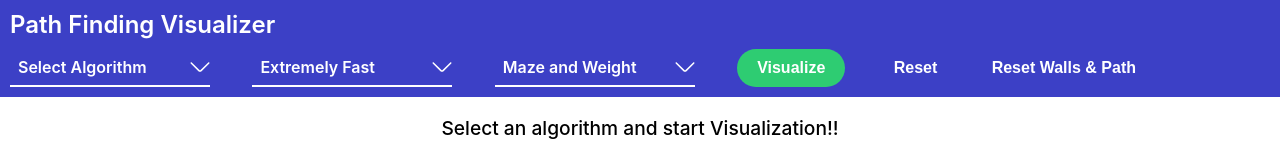
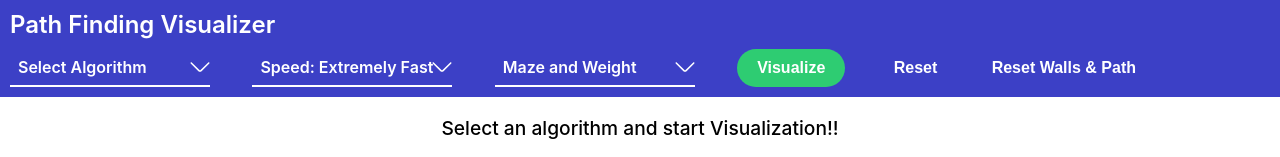
Before and after one commit to ayushag99/PathFinding-Visualizer, a React (Create React App) app: page / in a window 1280 px wide. Shown: the top 157 px of the page. Built offline with nearby package versions, Linux system fonts and the light colour scheme.

Commit message:
refactor: making functioning more organized

```diff
--- a/src/Visualizer/Visualizer.js
+++ b/src/Visualizer/Visualizer.js
@@ -17,11 +17,11 @@ const algorithms = {
   dfs: { name: "Depth-First Search", algo: dfs },
 };
 const speeds = {
-  5: { name: "Extremely Fast" },
-  10: { name: "Fast" },
-  20: { name: "Normal" },
-  40: { name: "Slow" },
-  80: { name: "Extremely Slow" },
+  5: { name: "Speed: Extremely Fast" },
+  10: { name: "Speed: Fast" },
+  20: { name: "Speed: Normal" },
+  40: { name: "Speed: Slow" },
+  80: { name: "Speed: Extremely Slow" },
 };
 const mazeALgos = {
   randomWall: {
@@ -88,6 +88,7 @@ class Visualizer extends Component {
 
   //   HERE: Handlers
   VisualizerHandler = () => {
+    this.resetHandler()
     if (this.state.algo) {
       let animations = algorithms[this.state.algo].algo(
         this.matrix_shallow_copy(this.state.nodes),
```
